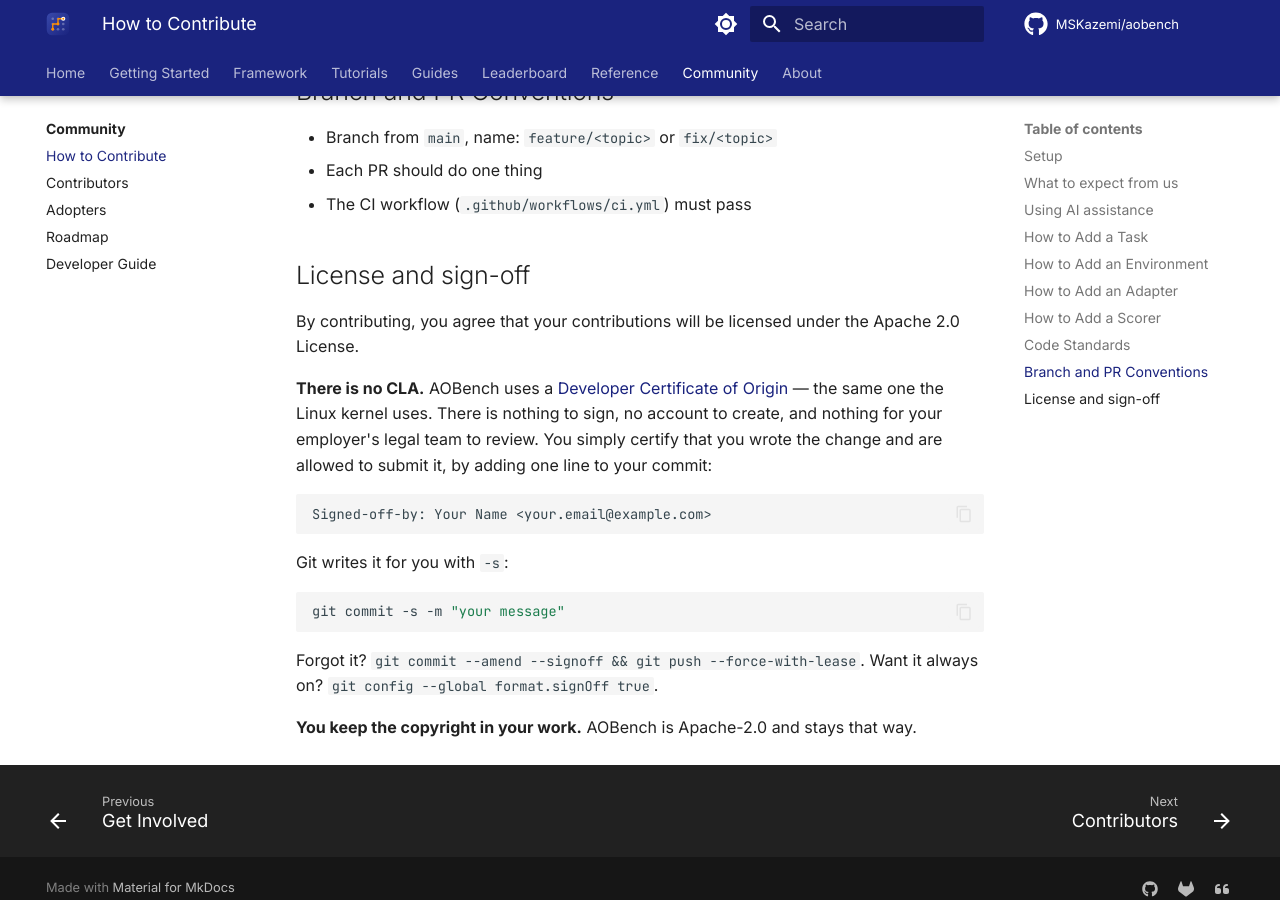
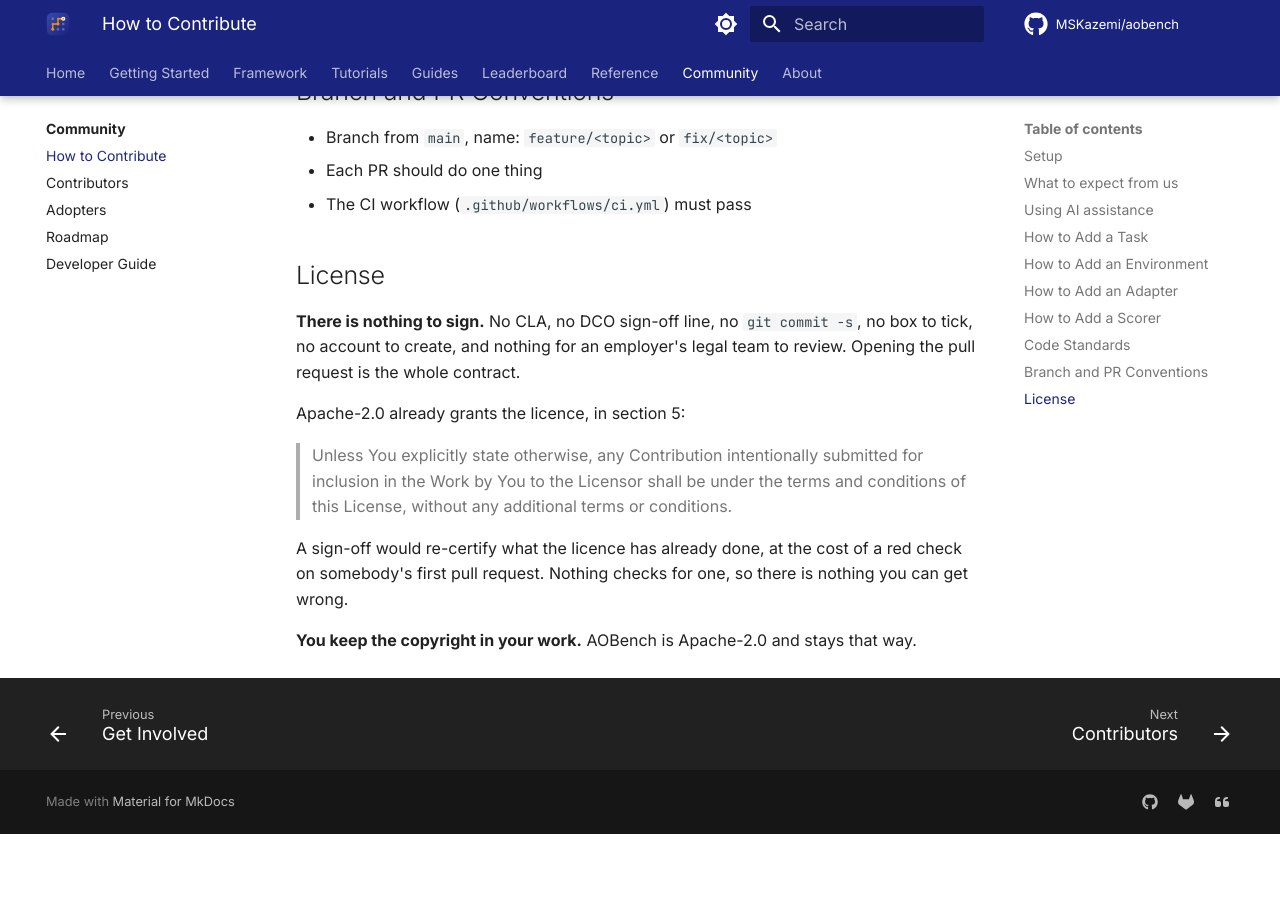
Before and after one commit to Barshana24/aobench, an MkDocs documentation site: the page built from docs/about/contributing.md, in a window 1280 px wide and 900 px high, scrolled down 5742 px. Built offline with MkDocs 1.6.1 and Material for MkDocs 9.7.7, drawn with Linux system fonts in a browser that asks for light colours; comment, search, counter and statistics services are not loaded; the version menu is left out; after the commit the page ends 6576 px from its top, so only the background shows below that.

Commit message:
contrib: nothing to sign — drop the DCO check, keep the document
Contributors were being asked for a `Signed-off-by` line, and the check that
enforced it turned their first pull request red after the work was already
done. In this repo it fired three times on real contributions — 23:30 and
23:41 before the author fixed it at 23:44, and again at 16:36 — costing them
14 minutes and 1 minute respectively for a line that certifies something the
licence already grants.

Apache-2.0 section 5 puts every intentionally submitted contribution under
the licence with no additional terms, so the sign-off was re-certifying a
grant already made. The check was never a required status check here, so it
never blocked a merge — it only ever produced a red mark a newcomer reads as
"I broke something".

DCO.md stays, because the text is widely linked and costs nothing to host.
It now opens by saying plainly that this project does not require a sign-off,
with the verbatim DCO 1.1 text kept below it for reference. A document that
answers the question is better than one that raises it.

````diff
--- a/CONTRIBUTING.md
+++ b/CONTRIBUTING.md
@@ -256,27 +256,19 @@ Write tests in `tests/unit/test_my_scorer.py`.
 - Each PR should do one thing
 - The CI workflow (`.github/workflows/ci.yml`) must pass
 
-## License and sign-off
+## License
 
-By contributing, you agree that your contributions will be licensed under the Apache 2.0 License.
+**There is nothing to sign.** No CLA, no DCO sign-off line, no `git commit -s`, no box to
+tick, no account to create, and nothing for an employer's legal team to review. Opening the
+pull request is the whole contract.
 
-**There is no CLA.** AOBench uses a
-[Developer Certificate of Origin](https://github.com/MSKazemi/aobench/blob/main/DCO.md) — the same one the Linux
-kernel uses. There is nothing to sign, no account to create, and nothing for your employer's legal team
-to review. You simply certify that you wrote the change and are allowed to submit it, by adding one
-line to your commit:
+Apache-2.0 already grants the licence, in section 5:
 
-```
-Signed-off-by: Your Name <your.email@example.com>
-```
+> Unless You explicitly state otherwise, any Contribution intentionally submitted for
+> inclusion in the Work by You to the Licensor shall be under the terms and conditions of
+> this License, without any additional terms or conditions.
 
-Git writes it for you with `-s`:
-
-```bash
-git commit -s -m "your message"
-```
-
-Forgot it? `git commit --amend --signoff && git push --force-with-lease`. Want it always on?
-`git config --global format.signOff true`.
+A sign-off would re-certify what the licence has already done, at the cost of a red check on
+somebody's first pull request. Nothing checks for one, so there is nothing you can get wrong.
 
 **You keep the copyright in your work.** AOBench is Apache-2.0 and stays that way.
````
Also changed, not shown: DCO.md (+28 -0 lines), 1 other file.
